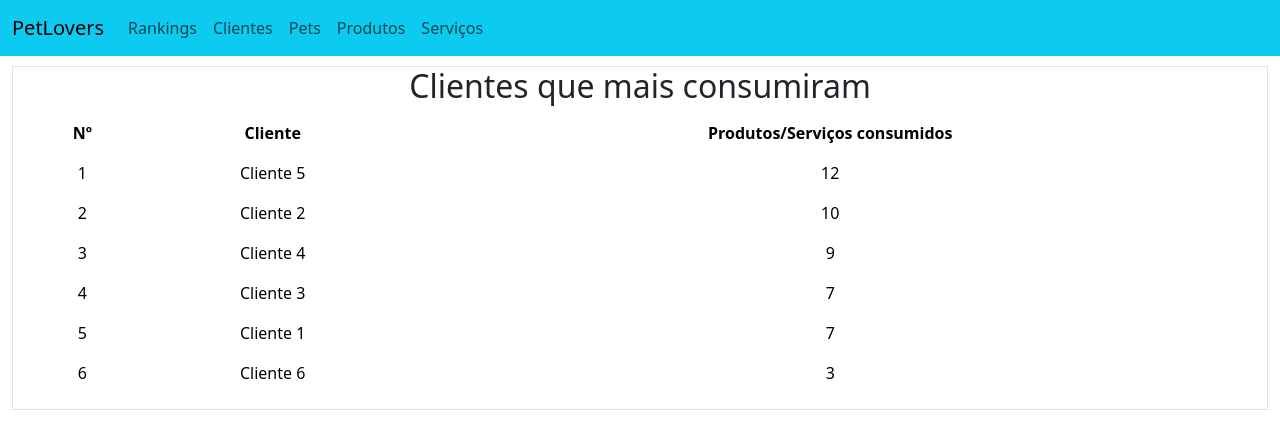
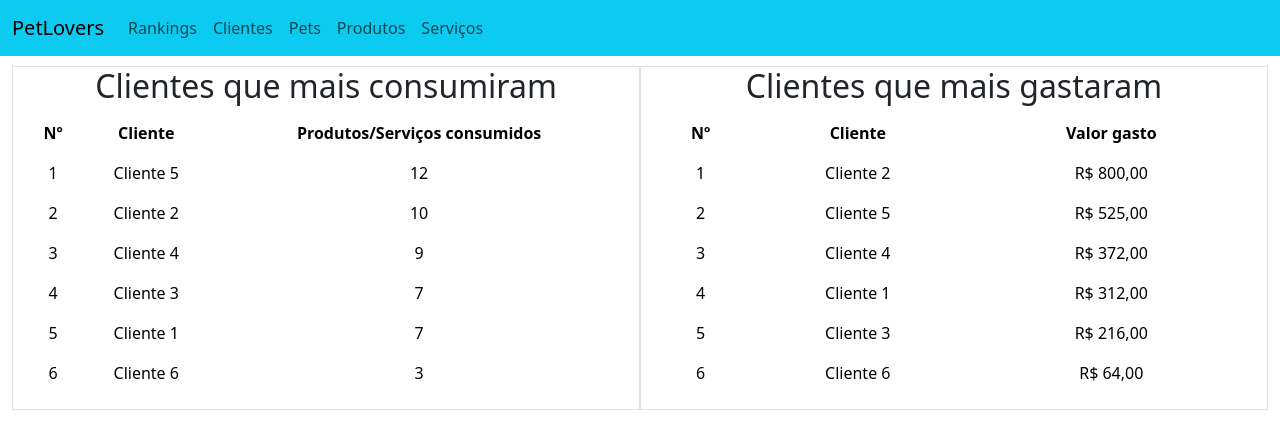
Before and after one commit to BrunoVieira003/PetLovers, a React (Create React App) app: page / in a window 1280 px wide. Shown: the top 448 px of the page. Built offline with nearby package versions, Linux system fonts and the light colour scheme.

Commit message:
Add ranking ClientePorValor

```diff
--- /dev/null
+++ b/src/componentes/rankings/ClientePorValor.tsx
@@ -0,0 +1,56 @@
+import { Component, ReactNode } from 'react'
+
+type props = {
+    tema: string
+}
+
+export default class ClientePorValor extends Component<props>{
+    render(): ReactNode {
+        return (
+            <div className='container-fluid border'>
+                <h2 className='text-center'>Clientes que mais gastaram</h2>
+                <table className='table table-borderless text-center'>
+                <thead>
+                    <tr>
+                        <th scope="col">Nº</th>
+                        <th scope="col">Cliente</th>
+                        <th scope="col">Valor gasto</th>
+                    </tr>
+                </thead>
+                <tbody>
+                    <tr>
+                        <td scope="row">1</td>
+                        <td>Cliente 2</td>
+                        <td>R$ 800,00</td>
+                    </tr>
+                    <tr>
+                        <td scope="row">2</td>
+                        <td>Cliente 5</td>
+                        <td>R$ 525,00</td>
+                    </tr>
+                    <tr>
+                        <td scope="row">3</td>
+                        <td>Cliente 4</td>
+                        <td>R$ 372,00</td>
+                    </tr>
+                    <tr>
+                        <td scope="row">4</td>
+                        <td>Cliente 1</td>
+                        <td>R$ 312,00</td>
+                    </tr>
+                    <tr>
+                        <td scope="row">5</td>
+                        <td>Cliente 3</td>
+                        <td>R$ 216,00</td>
+                    </tr>
+                    <tr>
+                        <td scope="row">6</td>
+                        <td>Cliente 6</td>
+                        <td>R$ 64,00</td>
+                    </tr>
+                </tbody>
+                </table>
+            </div>
+        )
+    }
+}
--- a/src/componentes/rankings/RankingsHome.tsx
+++ b/src/componentes/rankings/RankingsHome.tsx
@@ -1,5 +1,6 @@
 import {ReactNode, Component} from 'react'
 import ClientePorConsumo from './ClientePorConsumo'
+import ClientePorValor from './ClientePorValor'
 
 type props = {
     tema: string
@@ -9,8 +10,9 @@ export default class RankingsHome extends Component<props>{
     render(): ReactNode {
         const { tema } = this.props
         return (
-            <div className="container-fluid">
+            <div className="container-fluid d-flex">
                 <ClientePorConsumo tema={tema}/>
+                <ClientePorValor tema={tema}/>
             </div>
         )
     }
```
